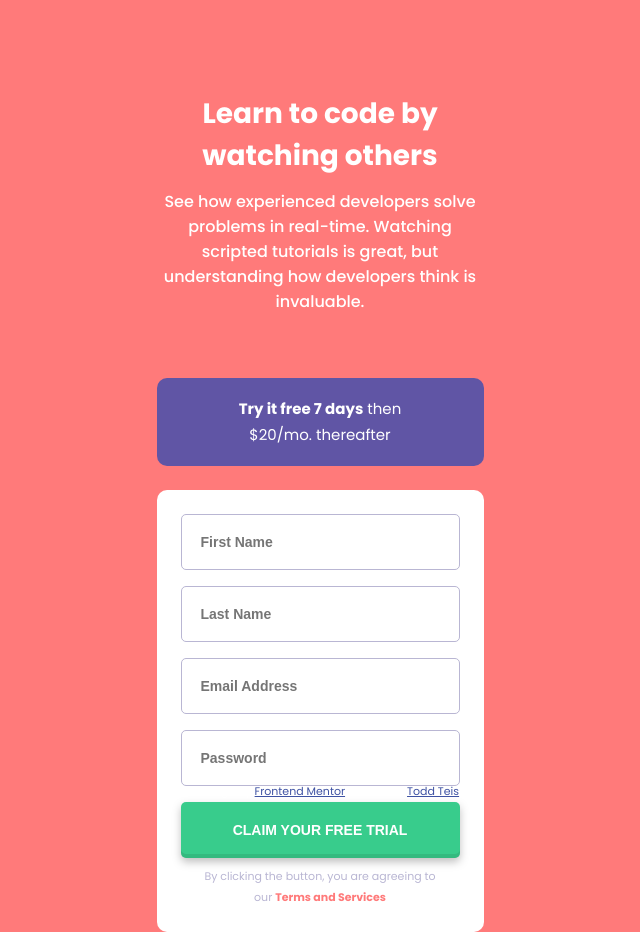
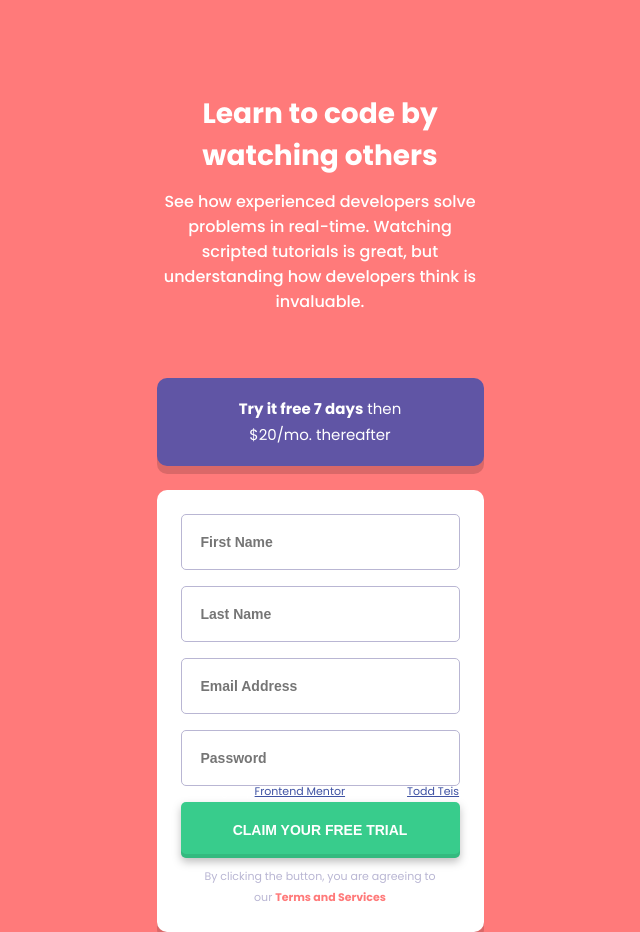
Before and after one commit to toddteis/intro-component-with-signup-form, a plain HTML site: page index.html in a window 1280 px wide. Shown: the whole page, without its empty margins (320-960 px from the left). Drawn offline with Linux system fonts and the light colour scheme.

Commit message:
Added box shadow to CTA heading and form area.

```diff
--- a/css/styles.css
+++ b/css/styles.css
@@ -73,6 +73,7 @@ h1 {
     text-align: center;
     padding: 18px 67px;
     line-height: 26px;
+    box-shadow: 0px 8px 0px rgba(0, 0, 0, 0.14688)
 }
 
 .cta h2 span {
@@ -85,6 +86,7 @@ h1 {
     flex-direction: column;
     background-color: #fff;
     border-radius: 10px;
+    box-shadow: 0px 8px 0px rgba(0, 0, 0, 0.14688);
 }
 
 .cta form input {
```
